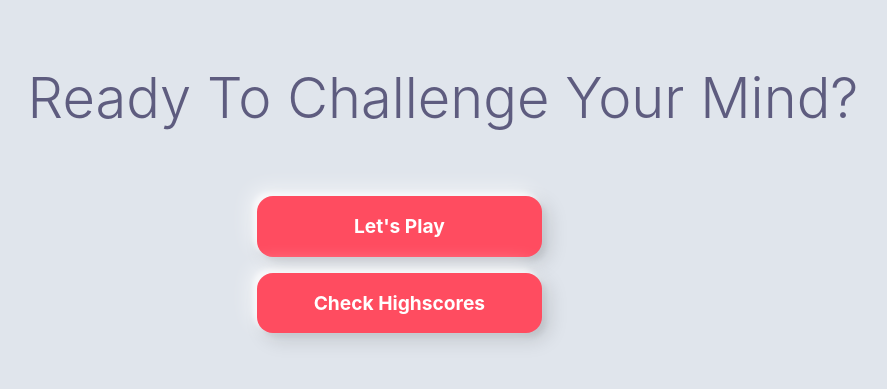
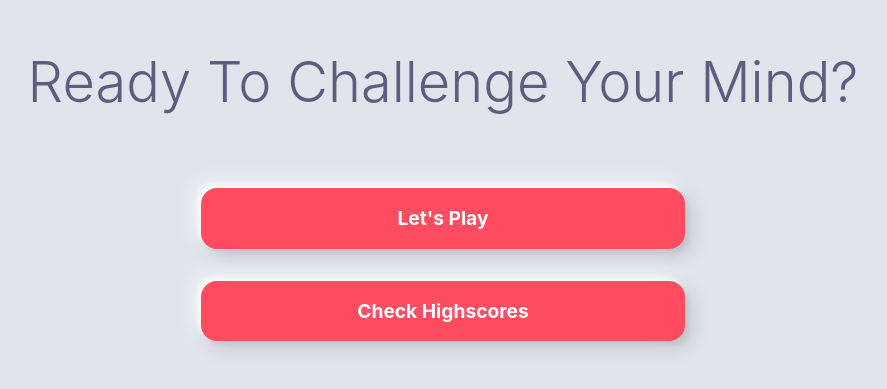
Before and after one commit to victor-cody/Trivial-quiz-app, a React (Create React App) app: page / in a window 1280 px wide. Shown: the part 197-586 px from the top of the page, without its empty margins (197-1084 px from the left). Built offline with nearby package versions, Linux system fonts and the light colour scheme.

Commit message:
created category component

```diff
--- a/src/App.js
+++ b/src/App.js
@@ -10,6 +10,7 @@ import './assets/animate/_animations.scss'
 
 import './assets/sass/App.scss';
 import Home from "./components/Homepage/Home";
+import PreGame from "./components/Pre-Game/PreGame";
 
 function App() {
 
@@ -18,6 +19,7 @@ function App() {
     <Router>
       <Switch>
         <Route path='/' exact component={Home} />
+        <Route path='/categories' component={PreGame} />
       </Switch>
     </Router>
 
--- a/src/assets/sass/components/_button.scss
+++ b/src/assets/sass/components/_button.scss
@@ -1,6 +1,6 @@
 .a {
 	font-size:1.2rem;
-	padding: 1rem 1.6rem;
+	padding: 1rem 1.5rem;
 	text-align:center;
 	border: none;
 	border-radius: 1rem;
@@ -19,8 +19,9 @@
 	}
 
 	&:hover {
-		transform: translate(0, -2rem, 2rem);
 		-webkit-transform: translate(0, -2rem, 2rem);
+		transform: translateY(-.5rem) translateZ(2rem);
+		color: $white;
 	}
 
 }
--- a/src/components/Homepage/Home.jsx
+++ b/src/components/Homepage/Home.jsx
@@ -7,9 +7,11 @@ const Home = () => {
 			<div className="d-flex flex-column align-items-center justify-content-center">
 				<h1 className='text-capitalize display-4 text-center'>Ready To Challenge Your Mind?</h1>
 
-				<div className='mt-5 row justify-content-spacearound align-items-spacearound' >
-					<Link className="col-sm-9  a text-capitalize font-weight-bold btn mx-1 my-2">let's play</Link>
-					<Link className="col-sm-9  a text-capitalize font-weight-bold btn mx-1 my-2">check highscores</Link>
+				<div className='mt-5 w-100 row justify-content-center align-items-spacearound' >
+					<Link className="col-sm-7 a text-capitalize font-weight-bold btn my-3"
+					to='/categories'
+					>let's play</Link>
+					<Link className="col-sm-7 a text-capitalize font-weight-bold btn my-3">check highscores</Link>
 				</div>
 
 			</div>
--- a/src/components/Pre-Game/PreGame.jsx
+++ b/src/components/Pre-Game/PreGame.jsx
@@ -2,8 +2,13 @@ import React from 'react';
 
 const PreGame = () => {
 	return (
-		<div>
-
+		<div className="container">
+			<h3 className="display-4">How To Play</h3>
+			<ul>
+				<li>Select A Category</li>
+				<li>Answer 20 Triva Questions based on that category</li>
+				<li>You get 20 seconds time frame to answer each question. GoodLuck!!</li>
+			</ul>
 		</div>
 	);
 };
--- /dev/null
+++ b/src/components/Pre-Game/game-category.scss
@@ -0,0 +1,4 @@
+
+.category{
+
+}
```
Also changed, not shown: src/components/Pre-Game/GameCategory.jsx (added, +12 -0 lines).
